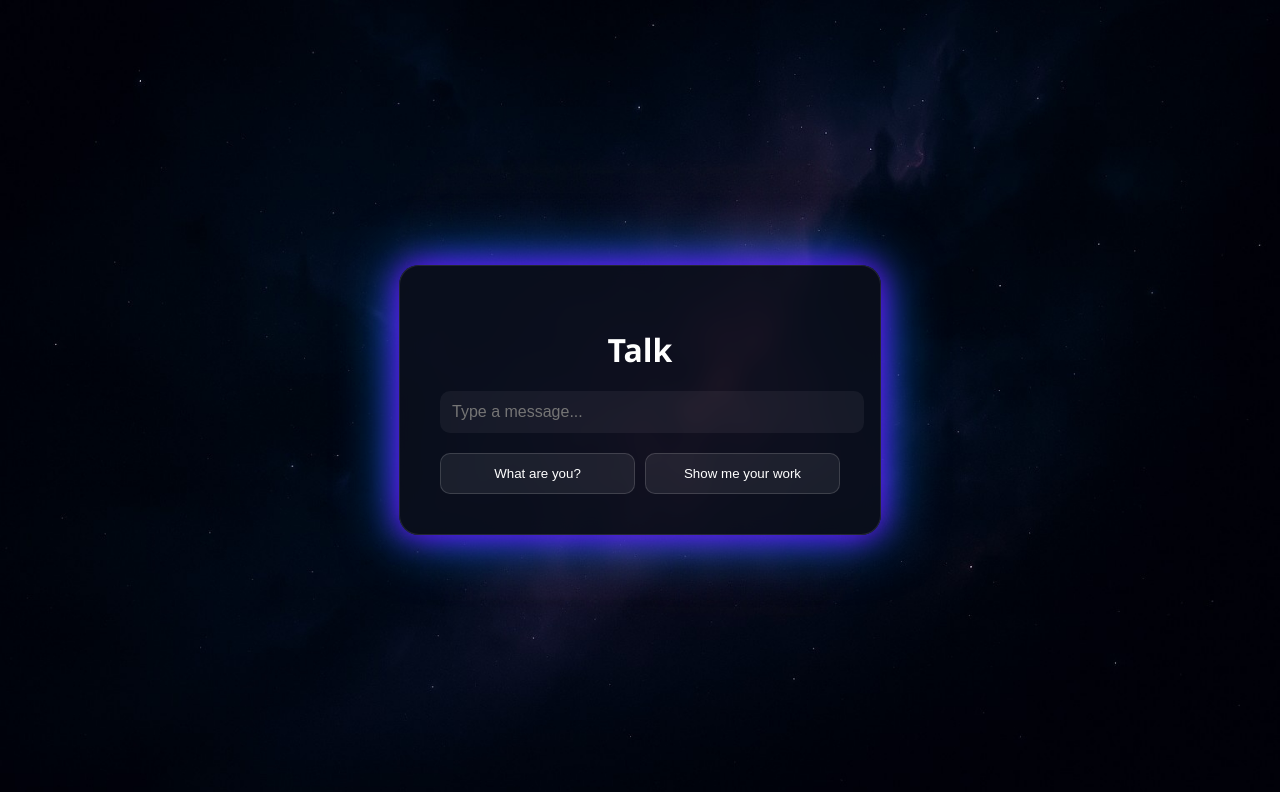
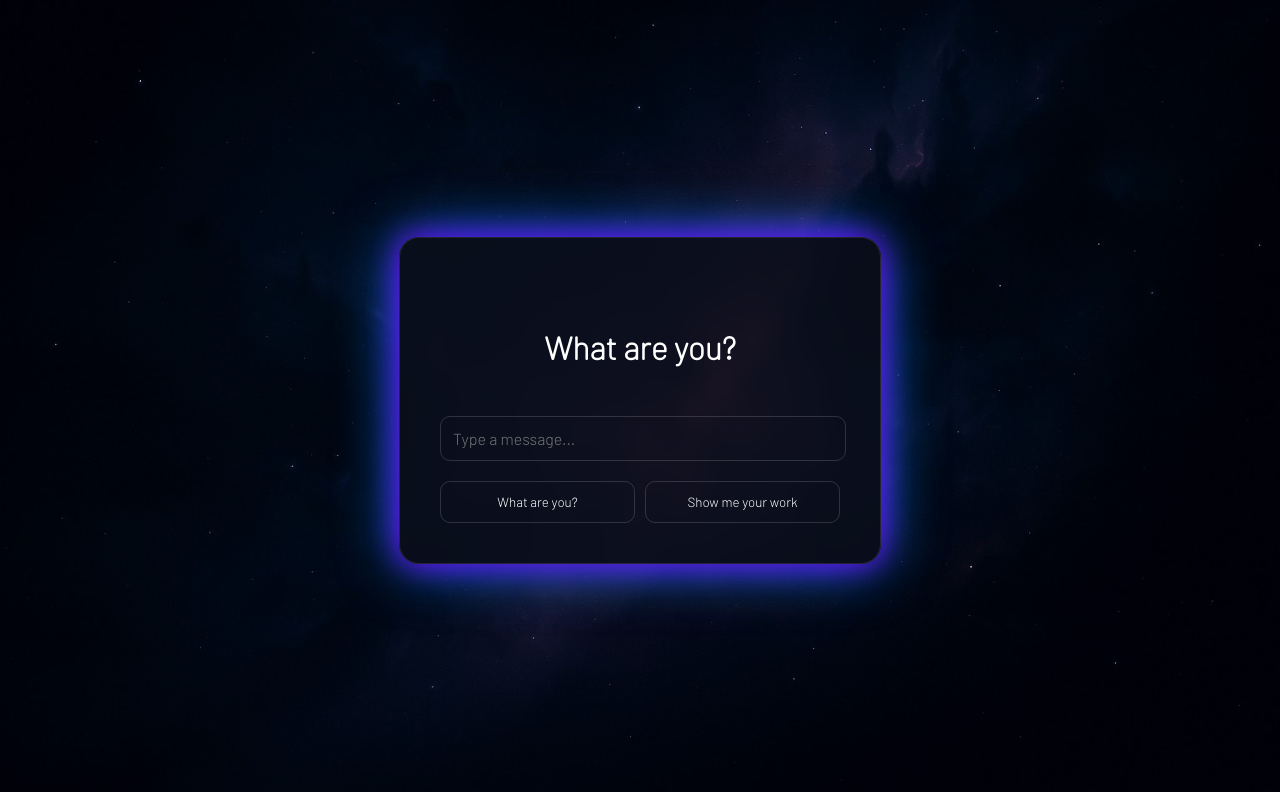
Before and after one commit to SohamXYZDev/Chatfolio, a plain HTML site: page index.html in a window 1280 px wide. Drawn offline with Linux system fonts and the light colour scheme.

Commit message:
Added custom fonst

```diff
--- a/index.html
+++ b/index.html
@@ -8,11 +8,13 @@
 </head>
 <body>
   <div class="chatbox">
-    <h1>Talk</h1>
-    <input type="text" placeholder="Type a message..." id="userInput">
-    <div class="button-row">
-      <button onclick="sendQuick('What are you?')">What are you?</button>
-      <button onclick="sendQuick('Show me your work')">Show me your work</button>
+    <h1 id="heading">What are you?</h1>
+    <div id="input-field">
+        <input type="text" placeholder="Type a message..." id="userInput">
+        <div class="button-row">
+            <button onclick="sendQuick('What are you?')">What are you?</button>
+            <button onclick="sendQuick('Show me your work')">Show me your work</button>
+        </div>
     </div>
   </div>
 
--- a/script.js
+++ b/script.js
@@ -1,4 +1,4 @@
 function sendQuick(message) {
     const input = document.getElementById('userInput');
     input.value = message;
-  }
+}
--- a/style.css
+++ b/style.css
@@ -1,17 +1,31 @@
+@font-face {
+    font-family: 'Barlow Light';
+    src: url('./assets/Barlow-ExtraLight.otf') format('opentype');
+}
+@font-face {
+    font-family: 'Barlow';
+    src: url('./assets/Barlow-Light.otf') format('opentype');
+}
+
 body {
     margin: 0;
     padding: 0;
     background: radial-gradient(ellipse at center, #0a0f1c, #000);
-    font-family: 'Segoe UI', Tahoma, Geneva, Verdana, sans-serif;
     height: 100vh;
     display: flex;
     align-items: center;
     justify-content: center;
+    font-weight: 400;
     color: white;
     background-image: url('./assets/bg.jpg');
     background-size: cover;
     background-position: center;
   }
+
+input {
+    margin: 0;
+    padding: 0;
+}
 
   .chatbox {
     background: rgba(10, 15, 28, 0.9);
@@ -25,19 +39,24 @@ body {
     backdrop-filter: blur(10px);
   }
 
-  .chatbox h1 {
-    margin-bottom: 20px;
-  }
+  #heading {
+    font-family: "Barlow Light", sans-serif, monospace;
+    margin-top: 50px;
+    margin-bottom: 50px;
+}
+
+
 
   .chatbox input {
-    width: 100%;
+    font-family: "Barlow", sans-serif, monospace;
+    width: 95%;
+    border: 1px solid rgba(255, 255, 255, 0.15);
+    background: transparent;
     padding: 12px;
-    border: none;
     border-radius: 10px;
     margin-bottom: 20px;
     font-size: 16px;
     outline: none;
-    background-color: rgba(255, 255, 255, 0.05);
     color: white;
   }
 
@@ -48,9 +67,10 @@ body {
   }
 
   .button-row button {
+    font-family: "Barlow", sans-serif, monospace;
     flex: 1;
     padding: 12px;
-    background: rgba(255, 255, 255, 0.07);
+    background: transparent;
     border: 1px solid rgba(255, 255, 255, 0.15);
     border-radius: 10px;
     color: white;
```
Also changed, not shown: assets/Barlow-ExtraLight.otf (added), assets/Barlow-Light.otf (added).
